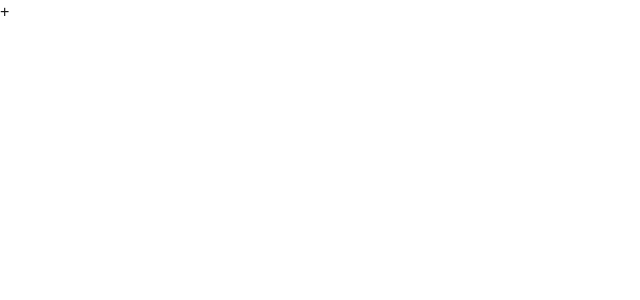
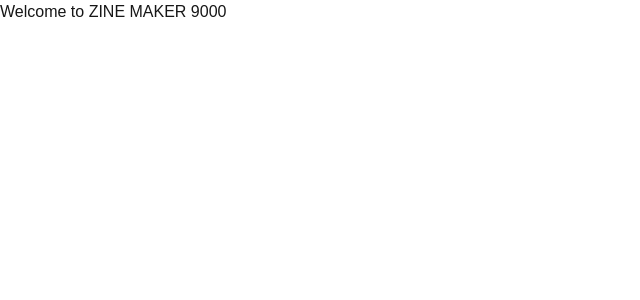
Before and after one commit to pupperpowell/zine-maker-9000, a Next.js app: page / in a window 1280 px wide. Shown: the top 300 px of the page, without its empty margins (0-640 px from the left). Built offline with nearby package versions, Linux system fonts and the light colour scheme.

Commit message:
nighttime ponderings

```diff
--- a/src/app/page.tsx
+++ b/src/app/page.tsx
@@ -1,50 +1,9 @@
-'use client'
-
-import { useState } from 'react'
-import { motion, Reorder } from 'framer-motion'
 
 export default function Home() {
-  const [pages, setPages] = useState<number[]>([])
-
-  const addPage = () => {
-    setPages([...pages, pages.length])
-  }
 
   return (
-    <div className="min-h-screen p-8">
-      <button
-        onClick={addPage}
-        className="mb-8 bg-blue-500 text-white px-4 py-2 rounded hover:bg-blue-600 transition-colors"
-      >
-        +
-      </button>
-
-      <Reorder.Group
-        axis="x"
-        values={pages}
-        onReorder={setPages}
-        className="flex overflow-x-auto gap-4 pb-4"
-      >
-        {pages.map((pageIndex) => (
-          <Reorder.Item
-            key={pageIndex}
-            value={pageIndex}
-            whileDrag={{
-              scale: 1.1,
-              boxShadow: "0 8px 20px rgba(0,0,0,0.2)",
-              cursor: "grabbing"
-            }}
-          >
-            <motion.div
-              className="flex-shrink-0 aspect-[5.5/8.5] w-32 bg-white border-2 border-gray-200 rounded-lg shadow-lg p-4 cursor-grab"
-              whileHover={{ scale: 1.025 }}
-              transition={{ type: "spring", stiffness: 800 }}
-            >
-              Page {pageIndex + 1}
-            </motion.div>
-          </Reorder.Item>
-        ))}
-      </Reorder.Group>
+    <div className="flex min-h-screen flex-col items-center justify-between p-24">
+    <h1>Welcome to ZINE MAKER 9000</h1>
     </div>
   )
 }
```
Also changed, not shown: src/app/dashboard/page.tsx (added), src/app/editor/page.tsx (added), src/app/explore/page.tsx (added), 2 other files (tests, documents, lock files or other folders).
